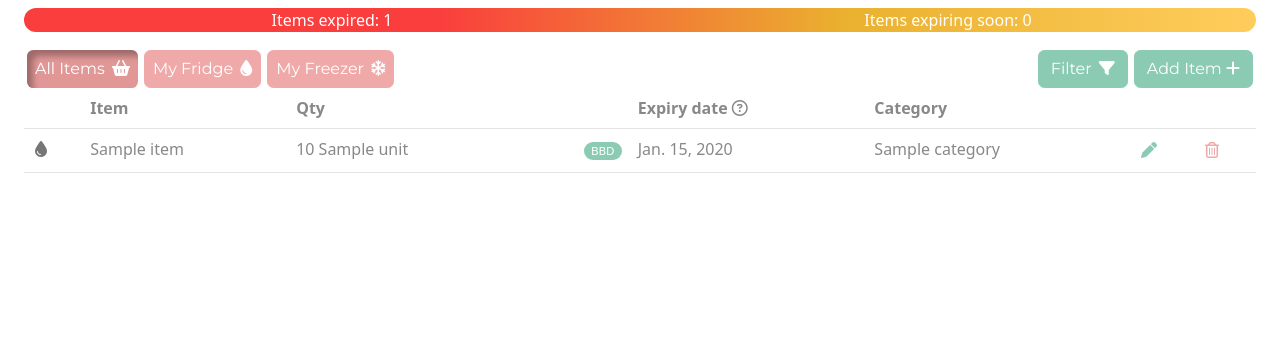
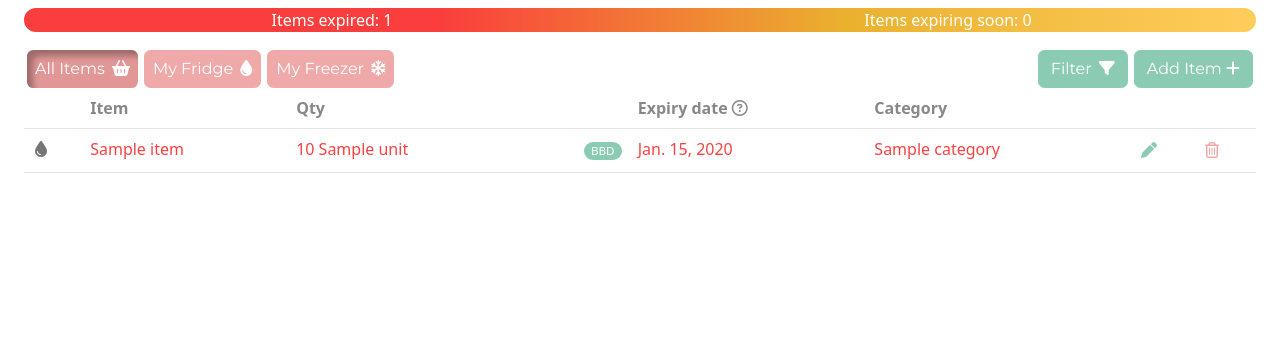
Before and after one commit to CrazyEggz/ci-fridge-pal, a Django app: page /dashboard/ in a window 1280 px wide. Shown: the part 60-420 px from the top of the page. Run offline with Django 4.2, Linux system fonts and the light colour scheme; a user stored in the database is signed in; tables that the repository leaves empty hold one stand-in row (values such as "Sample post"); some libraries are stand-ins or nearby versions.

Commit message:
Colour the text when the item is expired or about to expire

```diff
--- a/dashboard/templates/dashboard/dashboard.html
+++ b/dashboard/templates/dashboard/dashboard.html
@@ -79,7 +79,7 @@
         </thead>
         <tbody class="table-body">
             {% for item in items %}
-            <tr>
+            <tr class="{% if item.is_expired %}expired{% elif item.will_expire_soon %}expiring-soon{% endif %}">
                 <td class="location-icon-cell">
                     {% if item.location == 0 %}
                     <i class="grey-icon btn-icon fa-solid fa-droplet"></i>
--- a/static/css/dashboard.css
+++ b/static/css/dashboard.css
@@ -95,6 +95,14 @@ body {
 #fridge-table {
     border-collapse: separate;
     border-spacing: 0;
+}
+
+#fridge-table tr.expired td {
+    color: #fb4141;
+}
+
+#fridge-table tr.expiring-soon td {
+    color: #e4a523;
 }
 
 .table-head {
```
